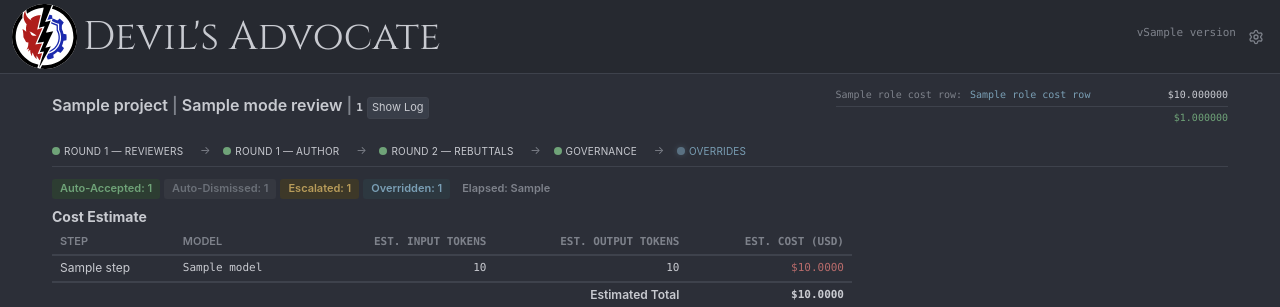
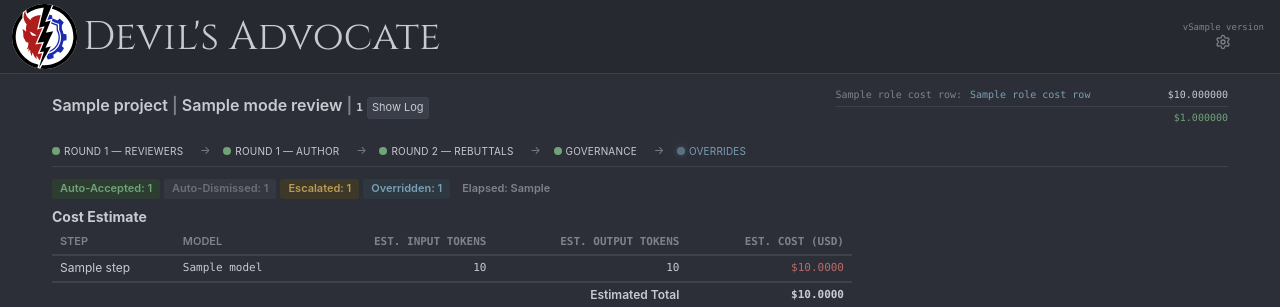
Before and after one commit to briankelley/devils-advocate, a Python web app: template src/devils_advocate/gui/templates/review_detail.html in a window 1280 px wide. Shown: the top 307 px of the page. Run offline with Jinja, Linux system fonts and the light colour scheme; the template is opened without the code that fills it: most values are stand-ins (such as "Sample title", 1, 10 or a date in 2020).

Commit message:
Fix version display: read from package metadata, reposition above gear icon
__version__ was hardcoded 0.1.0. Now reads installed package version.
Version label moved above settings icon with smaller text.

```diff
--- a/src/devils_advocate/__init__.py
+++ b/src/devils_advocate/__init__.py
@@ -1,3 +1,5 @@
 """Devil's Advocate — Cost-aware multi-LLM adversarial review engine."""
 
-__version__ = "0.1.0"
+from importlib.metadata import version as _pkg_version
+
+__version__ = _pkg_version("devils-advocate")
--- a/src/devils_advocate/gui/static/style.css
+++ b/src/devils_advocate/gui/static/style.css
@@ -63,7 +63,8 @@ body {
 }
 .nav-links a:hover { color: var(--text); }
 .nav-links svg { width: 16px; height: 16px; }
-.nav-version { font-size: 11px; color: var(--text-dim); font-family: var(--font-mono); }
+.nav-settings { display: flex; flex-direction: column; align-items: center; gap: 2px; }
+.nav-version { font-size: 9px; color: var(--text-dim); font-family: var(--font-mono); line-height: 1; }
 
 /* ── Layout ─────────────────────────────────────────────────────────── */
 
--- a/src/devils_advocate/gui/templates/base.html
+++ b/src/devils_advocate/gui/templates/base.html
@@ -18,8 +18,10 @@
             <span class="nav-title">Devil's Advocate</span>
         </a>
         <div class="nav-links">
-            <span class="nav-version">v{{ version }}</span>
-            <a href="/config" title="Settings"><i data-lucide="settings"></i></a>
+            <a href="/config" title="Settings" class="nav-settings">
+                <span class="nav-version">v{{ version }}</span>
+                <i data-lucide="settings"></i>
+            </a>
         </div>
     </nav>
     <main>
```
